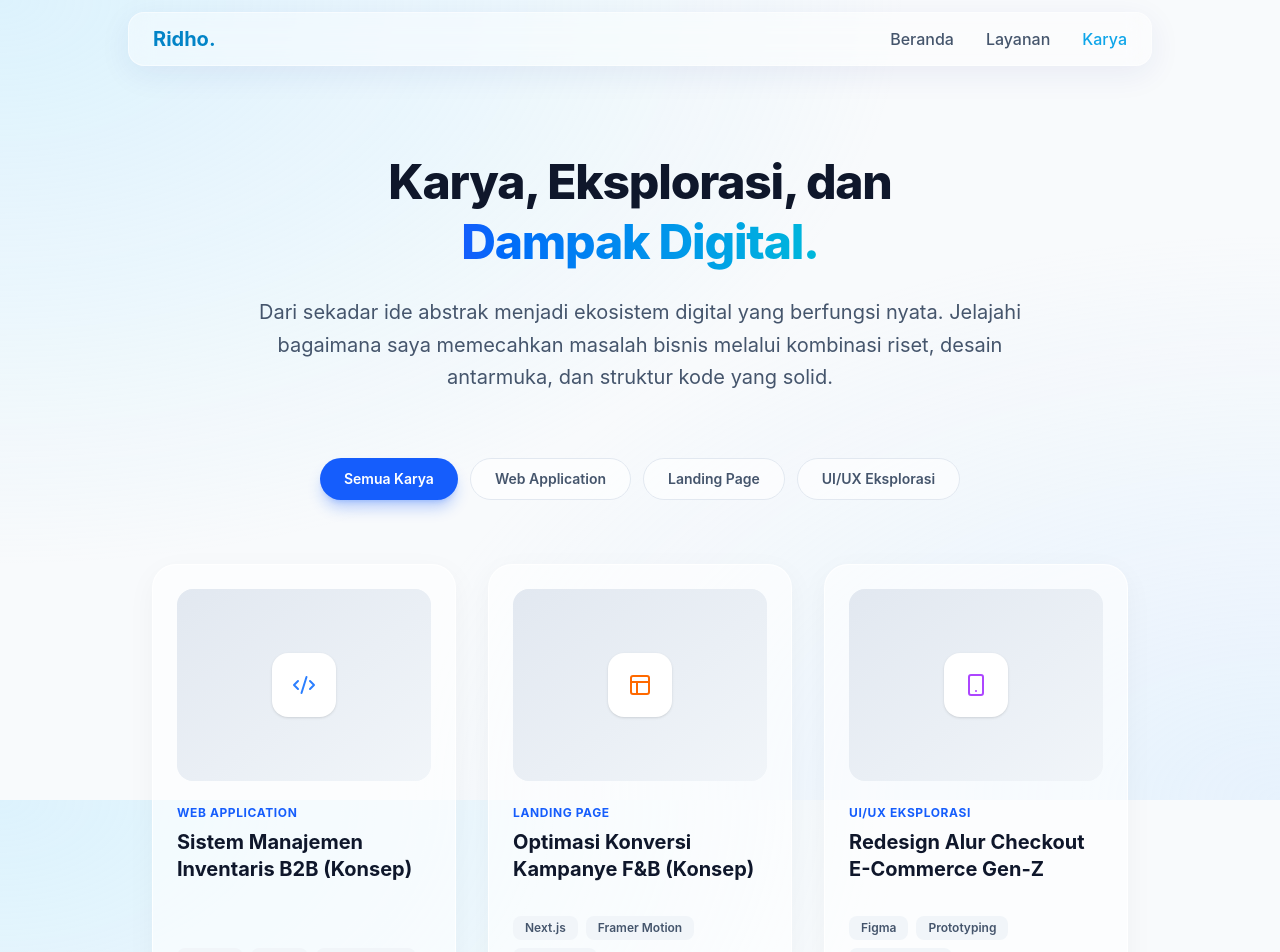
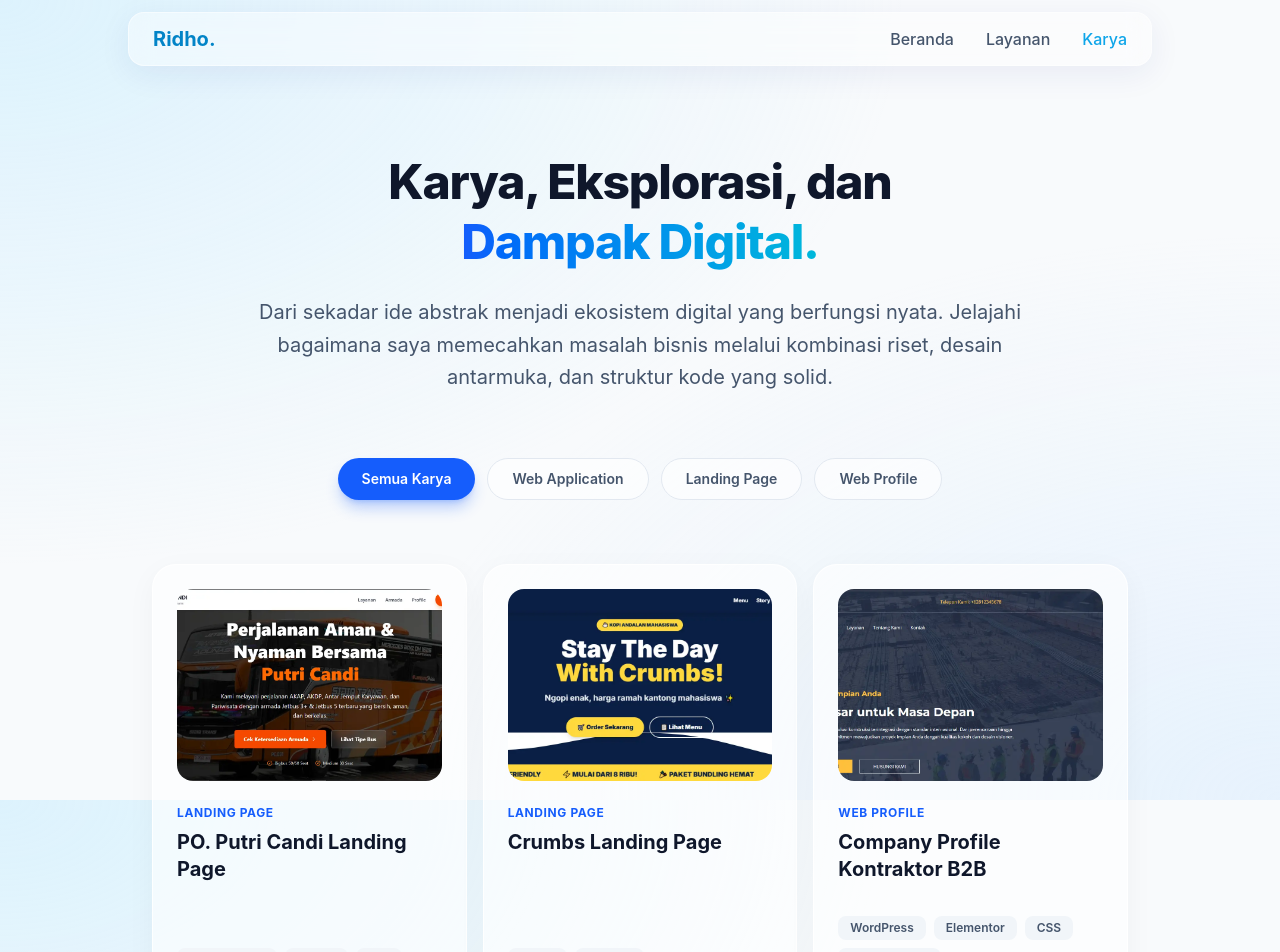
Before and after one commit to ridhoarrosyid/ridhoarrosyid.github.io, a React (Vite) app: page /portfolio in a window 1280 px wide. Shown: the top 952 px of the page. Built offline with nearby package versions, Linux system fonts and the light colour scheme.

Commit message:
fix bug portfolio page

```diff
--- a/src/data/projects.ts
+++ b/src/data/projects.ts
@@ -2,43 +2,58 @@ export const projects = [
   {
     id: 1,
     title: "PO. Putri Candi Landing Page",
+    category: { display: "Landing Page", code: "landing-page" },
+    tech: ["Tailwind CSS", "reactjs", "vite"],
     shortDesc:
       "Wajah digital profesional yang dioptimalkan untuk memperkuat citra brand perusahaan dan meningkatkan rasio konversi pengunjung.",
     image: "putri-candi.webp",
+    demoLink: "https://putricandigroup.web.id/",
+    repoLink: "#",
+    content: {
       challenge:
         "Tantangan utama yang dihadapi adalah tingginya rasio pentalan (bounce rate) pada kampanye iklan sebelumnya. Hal ini disebabkan oleh waktu muat (load time) halaman yang lambat serta pengalaman pengguna (UX) yang membingungkan bagi calon penumpang saat mencari informasi.",
       solution:
         "Saya merancang dan mengembangkan landing page dengan pendekatan mobile-first yang sangat teroptimasi. Melalui penggunaan Next.js untuk mempercepat waktu muat (Server-Side Rendering) dan Tailwind CSS untuk antarmuka yang bersih dan ringan, proyek ini berhasil menghadirkan pengalaman navigasi yang mulus dan persuasif.",
-    tech: ["Tailwind CSS", "reactjs", "vite"],
-    demoLink: "https://putricandigroup.web.id/",
-    repoLink: "#",
+      focus:
+        "Desain antarmuka yang clean dan mobile-first, memandu pengguna dengan mudah menuju informasi rute dan pemesanan tiket tanpa kebingungan navigasi.",
+    },
   },
   {
     id: 2,
     title: "Crumbs Landing Page",
+    category: { display: "Landing Page", code: "landing-page" },
+    tech: ["nextjs", "tailwind"],
     shortDesc:
       "Katalog digital dan landing page interaktif untuk kedai kopi kekinian guna meningkatkan daya tarik visual di kalangan mahasiswa.",
     image: "crumbs.webp",
+    demoLink: "#",
+    repoLink: "#",
+    content: {
       challenge:
         "Sebagai bisnis kopi baru di area kampus, Crumbs menghadapi tantangan untuk menonjol di tengah ketatnya persaingan F&B. Mereka membutuhkan wajah digital yang mampu mengkomunikasikan 'vibe' tempat nongkrong yang asik, menampilkan menu andalan, dan mengarahkan mahasiswa untuk melakukan kunjungan atau pemesanan langsung.",
       solution:
         "Saya merancang landing page yang dinamis dan responsif menggunakan nextjs dan tailwind. Fokus utamanya adalah pada estetika visual yang sesuai dengan selera Gen-Z, menampilkan galeri produk yang menggugah selera, serta penempatan tombol Call-to-Action (CTA) pemesanan yang terintegrasi langsung dengan WhatsApp pelanggan.",
-    tech: ["nextjs", "tailwind"],
-    demoLink: "#",
-    repoLink: "#",
+      focus:
+        "Penggunaan palet warna yang menarik dan elemen visual kekinian (vibe Gen-Z) dipadukan dengan tombol CTA WhatsApp yang menonjol untuk mempermudah konversi pesanan.",
+    },
   },
   {
     id: 3,
     title: "Company Profile Kontraktor B2B",
+    category: { display: "Web Profile", code: "web-profile" },
+    tech: ["WordPress", "Elementor", "CSS", "SEO On-Page"],
     shortDesc:
       "Website korporat profesional untuk membangun kredibilitas dan menonjolkan portofolio serta layanan alat berat perusahaan konstruksi.",
     image: "company-profile.webp",
+    demoLink: "https://contohcompro.rirolab.com/",
+    repoLink: "#",
+    content: {
       challenge:
         "Perusahaan konstruksi ini membutuhkan kehadiran digital yang solid untuk meyakinkan mitra bisnis dan calon klien B2B. Tantangan utamanya adalah merangkum dan menyajikan informasi layanan alat berat serta portofolio proyek berskala besar secara terstruktur, profesional, dan dapat menumbuhkan rasa percaya (trust).",
       solution:
         "Saya membangun website company profile yang kokoh dan elegan menggunakan ekosistem WordPress. Dengan memanfaatkan Elementor, saya merancang tata letak (layout) kustom yang responsif dan memandu fokus pengunjung pada pencapaian proyek klien. Sistem ini juga dirancang agar tim internal perusahaan dapat dengan mudah memperbarui portofolio proyek mereka ke depannya tanpa perlu menyentuh baris kode.",
-    tech: ["WordPress", "Elementor", "CSS", "SEO On-Page"],
-    demoLink: "https://contohcompro.rirolab.com/",
-    repoLink: "#",
+      focus:
+        "Navigasi yang terstruktur untuk menampilkan portofolio alat berat secara profesional, dipadukan dengan optimasi on-page untuk memastikan visibilitas di mesin pencari bagi pencari jasa konstruksi.",
+    },
   },
 ];
--- a/src/pages/Portfolio.tsx
+++ b/src/pages/Portfolio.tsx
@@ -1,12 +1,14 @@
 import { useState, useEffect } from "react";
-import { ArrowRight, Code2, Layout, Smartphone } from "lucide-react";
+import { ArrowRight, Globe } from "lucide-react";
 import type { Project } from "../types";
 import SEO from "../components/SEO";
 import { createPortal } from "react-dom";
 import Modal from "../components/Modal";
+import { projects } from "../data/projects";
+import { getImageUrl } from "../lib/helper";
 
 const Portfolio = () => {
-  const [activeFilter, setActiveFilter] = useState("Semua Karya");
+  const [activeFilter, setActiveFilter] = useState("all");
   const [selectedProject, setSelectedProject] = useState<Project | null>(null);
 
   // Mencegah scroll pada body saat modal terbuka
@@ -22,64 +24,16 @@ const Portfolio = () => {
   }, [selectedProject]);
 
   const filters = [
-    "Semua Karya",
-    "Web Application",
-    "Landing Page",
-    "UI/UX Eksplorasi",
-  ];
-
-  const projects = [
-    {
-      id: 1,
-      category: "Web Application",
-      title: "Sistem Manajemen Inventaris B2B (Konsep)",
-      tags: ["Laravel", "React", "Tailwind CSS"],
-      icon: <Code2 className="text-blue-500" size={24} />,
-      content: {
-        challenge:
-          "Banyak perusahaan B2B masih menggunakan pencatatan spreadsheet manual yang rentan terhadap perbedaan data (human error) dan memperlambat proses operasional gudang.",
-        solution:
-          "Merancang arsitektur database relasional yang tangguh dengan Laravel sebagai backend API. Untuk sisi klien (frontend), saya menggunakan React guna menciptakan dasbor interaktif di mana pengguna dapat melacak stok, membuat laporan otomatis, dan mengelola vendor dalam satu layar tanpa reload.",
-        focus:
-          "Tata letak glassmorphism yang bersih untuk meminimalisir kelelahan visual bagi staf yang menatap layar berjam-jam.",
-      },
-    },
-    {
-      id: 2,
-      category: "Landing Page",
-      title: "Optimasi Konversi Kampanye F&B (Konsep)",
-      tags: ["Next.js", "Framer Motion", "Meta Pixel"],
-      icon: <Layout className="text-orange-500" size={24} />,
-      content: {
-        challenge:
-          "Kampanye iklan media sosial sebuah merek Food & Beverage menghasilkan banyak klik, namun rasio pengunjung yang benar-benar melakukan pemesanan (konversi) sangat rendah karena website yang lambat dan navigasi yang membingungkan.",
-        solution:
-          "Membangun landing page ultra-cepat menggunakan Next.js. Konten direstrukturisasi menggunakan formula copywriting persuasif. Saya juga mengintegrasikan Meta Pixel untuk pelacakan retargeting iklan yang lebih akurat.",
-        focus:
-          "Menerapkan animasi gulir (scroll-triggered animation) untuk menjaga retensi audiens, serta memosisikan tombol CTA pemesanan agar selalu mudah diakses di perangkat seluler.",
-      },
-    },
-    {
-      id: 3,
-      category: "UI/UX Eksplorasi",
-      title: "Redesign Alur Checkout E-Commerce Gen-Z",
-      tags: ["Figma", "Prototyping", "Riset Perilaku"],
-      icon: <Smartphone className="text-purple-500" size={24} />,
-      content: {
-        challenge:
-          "Berangkat dari riset akademis saya mengenai pengaruh web experience terhadap niat beli Gen-Z, saya mengeksplorasi antarmuka checkout yang lebih modern dan mulus.",
-        solution:
-          "Menyederhanakan formulir berlapis menjadi sistem one-click-feel dengan opsi pembayaran dompet digital (e-wallet) yang ditonjolkan.",
-        focus:
-          "Desain menggunakan palet warna yang memicu kepercayaan (trust) dan elemen micro-interactions untuk memberikan umpan balik instan saat data berhasil diinput.",
-      },
-    },
+    { display: "Semua Karya", code: "all" },
+    { display: "Web Application", code: "web-aplication" },
+    { display: "Landing Page", code: "landing-page" },
+    { display: "Web Profile", code: "web-profile" },
   ];
 
   const filteredProjects =
-    activeFilter === "Semua Karya"
+    activeFilter === "all"
       ? projects
-      : projects.filter((p) => p.category === activeFilter);
+      : projects.filter((p) => p.category.code === activeFilter);
 
   // Utility classes
   const glassCard =
@@ -110,40 +64,53 @@ const Portfolio = () => {
 
       {/* 2. Filter Categories */}
       <section className="flex flex-wrap justify-center gap-3">
-        {filters.map((filter) => (
+        {filters.map((filter, i) => (
           <button
-            key={filter}
-            onClick={() => setActiveFilter(filter)}
+            key={i}
+            onClick={() => setActiveFilter(filter.code)}
             className={`rounded-full px-6 py-2.5 text-sm font-semibold transition-all duration-300 ${
-              activeFilter === filter
+              activeFilter === filter.code
                 ? "bg-blue-600 text-white shadow-lg shadow-blue-600/30"
                 : "border border-slate-200 bg-white/60 text-slate-600 backdrop-blur-md hover:bg-white hover:text-blue-600"
             }`}
           >
-            {filter}
+            {filter.display}
           </button>
         ))}
       </section>
 
       {/* 3. Grid Portfolio */}
-      <section className="grid grid-cols-1 gap-8 md:grid-cols-2 lg:grid-cols-3">
+      <section className="grid grid-cols-1 gap-4 md:grid-cols-2 lg:grid-cols-3">
         {filteredProjects.map((project) => (
           <div
             key={project.id}
             onClick={() => setSelectedProject(project)}
             className={`${glassCard} ${hoverCard} flex h-full flex-col`}
           >
-            {/* Visual Placeholder for Project Thumbnail */}
+            {/* Visual / Thumbnail Project */}
             <div className="relative mb-6 flex h-48 items-center justify-center overflow-hidden rounded-2xl bg-slate-100">
-              <div className="absolute inset-0 bg-linear-to-br from-slate-200 to-slate-100 transition-transform duration-500 group-hover:scale-105"></div>
-              <div className="relative z-10 flex h-16 w-16 items-center justify-center rounded-2xl bg-white shadow-sm transition-transform duration-300 group-hover:scale-110">
-                {project.icon}
-              </div>
+              {project.image ? (
+                // Tampil jika ada gambar
+                <img
+                  src={getImageUrl(project.image)}
+                  alt={`Tangkapan layar proyek ${project.title}`}
+                  className="h-full w-full object-cover transition-transform duration-500 group-hover:scale-105"
+                  loading="lazy"
+                />
+              ) : (
+                // Tampil jika gambar kosong (Placeholder)
+                <>
+                  <div className="absolute inset-0 bg-linear-to-br from-slate-200 to-slate-100 transition-transform duration-500 group-hover:scale-105"></div>
+                  <div className="relative z-10 flex h-16 w-16 items-center justify-center rounded-2xl bg-white shadow-sm transition-transform duration-300 group-hover:scale-110">
+                    <Globe />
+                  </div>
+                </>
+              )}
             </div>
 
             <div className="mb-4">
               <span className="mb-2 block text-xs font-bold tracking-wider text-blue-600 uppercase">
-                {project.category}
+                {project.category.display}
               </span>
               <h3 className="text-xl leading-snug font-bold text-slate-900 transition-colors group-hover:text-blue-600">
                 {project.title}
@@ -151,12 +118,12 @@ const Portfolio = () => {
             </div>
 
             <div className="mt-auto flex flex-wrap gap-2 pt-4">
-              {project.tags.map((tag) => (
+              {project.tech.map((e) => (
                 <span
-                  key={tag}
+                  key={e}
                   className="rounded-lg bg-slate-100 px-3 py-1 text-xs font-semibold text-slate-600"
                 >
-                  {tag}
+                  {e}
                 </span>
               ))}
             </div>
--- a/src/types/index.ts
+++ b/src/types/index.ts
@@ -1,5 +1,3 @@
-import type { ReactNode } from "react";
-
 // Interface untuk detail konten di dalam modal
 export interface ProjectContent {
   challenge: string;
@@ -7,12 +5,20 @@ export interface ProjectContent {
   focus: string;
 }
 
+export interface ProjectCategory {
+  display: string;
+  code: string;
+}
+
 // Interface utama untuk objek Project
 export interface Project {
   id: number;
-  category: string;
   title: string;
-  tags: string[];
-  icon: ReactNode; // Menggunakan ReactNode karena kita menyimpan komponen icon (misal: <Code2 />)
+  category: ProjectCategory;
+  tech: string[];
+  shortDesc: string;
+  image: string;
+  demoLink: string;
+  repoLink: string;
   content: ProjectContent;
 }
```
Also changed, not shown: src/components/Modal.tsx (+4 -4 lines). Lines whose indentation alone changed are shown as unchanged.
